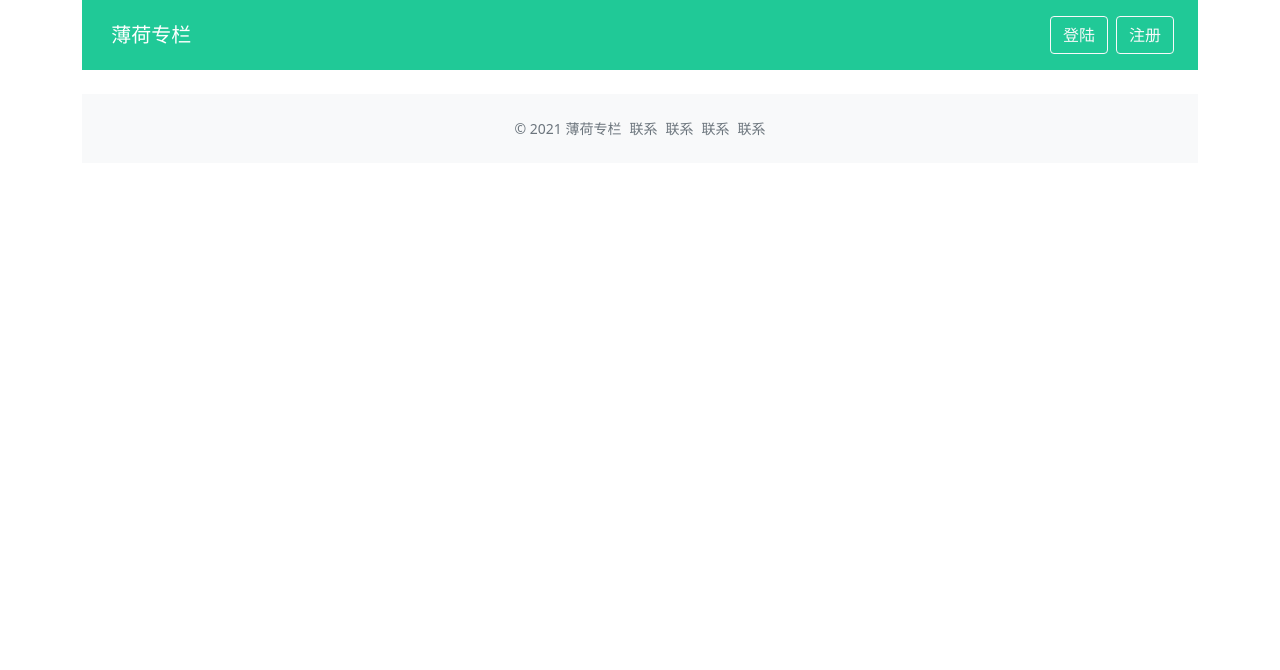
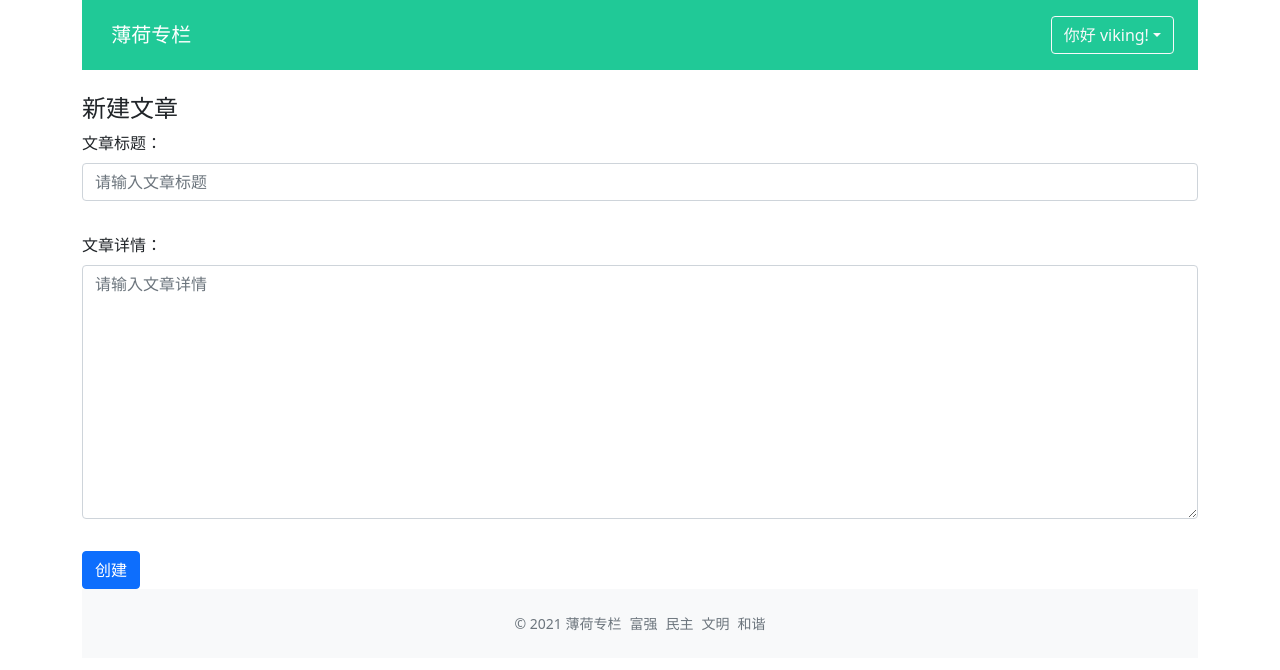
Before and after one commit to lxphhh/bohe, a Vue app: page /create in a window 1280 px wide. Shown: the top 670 px of the page. Built offline with nearby package versions, Linux system fonts and the light colour scheme; a small style sheet from the web is missing.

Commit message:
2021-5-19 正在进行路由守卫的开发

```diff
--- a/src/components/Dropdown.vue
+++ b/src/components/Dropdown.vue
@@ -11,7 +11,11 @@
     <a href="#" class="btn btn-outline-light my-2 dropdown-toggle" @click.prevent="toggleOpen">
       {{ title }}
     </a>
-    <ul class="dropdown-menu" :style="{ display: 'block', textAlign: 'center' }" v-if="isOpen">
+    <ul
+      class="dropdown-menu"
+      :style="{ display: 'block', textAlign: 'left', width: '100px' }"
+      v-if="isOpen"
+    >
       <!-- 自定义下拉框 slot 默认名字是default 并且只要一个slot的时候不需要名字-->
       <slot></slot>
     </ul>
--- a/src/components/GlobalHeader.vue
+++ b/src/components/GlobalHeader.vue
@@ -25,7 +25,9 @@
     <ul v-else class="list-inline mb-0">
       <li class="list-inline-item">
         <dropdown :title="`你好 ${user.name}!`">
-          <dropdown-item><a href="#" class="dropdown-item">新建文章</a></dropdown-item>
+          <dropdown-item>
+            <router-link to="/create" class="dropdown-item">新建文章</router-link>
+          </dropdown-item>
           <dropdown-item disabled><a href="#" class="dropdown-item">编辑资料</a></dropdown-item>
           <dropdown-item><a href="#" class="dropdown-item">退出登录</a></dropdown-item>
         </dropdown>
--- a/src/components/PageFooter.vue
+++ b/src/components/PageFooter.vue
@@ -1,7 +1,7 @@
 <!--
  * @Author: your name
  * @Date: 2021-05-17 16:15:13
- * @LastEditTime: 2021-05-18 09:04:23
+ * @LastEditTime: 2021-05-19 10:27:27
  * @LastEditors: Please set LastEditors
  * @Description: In User Settings Edit
  * @FilePath: \bohe\src\components\footer.vue
@@ -11,10 +11,10 @@
     <small>
       <ul class="list-inline mb-0">
         <li class="list-inline-item">© 2021 薄荷专栏</li>
-        <li class="list-inline-item">联系</li>
-        <li class="list-inline-item">联系</li>
-        <li class="list-inline-item">联系</li>
-        <li class="list-inline-item">联系</li>
+        <li class="list-inline-item">富强</li>
+        <li class="list-inline-item">民主</li>
+        <li class="list-inline-item">文明</li>
+        <li class="list-inline-item">和谐</li>
       </ul>
     </small>
   </footer>
--- a/src/components/ValidateInput.vue
+++ b/src/components/ValidateInput.vue
@@ -5,11 +5,13 @@
   //TODO 实现规则的校验集合，并且可以校验多种类型的代码，string，email，password，null校验并且支持可拓展性
   //TODO 需要让这个组件实现v-model 功能 :value="inputRef.val" @input="updateValue" 发送出去
   //TODO  v-bind="$attrs" 可以替换之前的类型，就可以支持选择类型了text password
+  //TODO 新增功能支持textarea
  * @FilePath: \bohe\src\components\ValidateInput.vue
 -->
 <template>
   <div class="validate-input-container pb-3">
     <input
+      v-if="tag !== 'textarea'"
       class="form-control"
       :value="inputRef.val"
       :class="{ 'is-invalid': inputRef.error }"
@@ -17,6 +19,16 @@
       @input="updateValue"
       v-bind="$attrs"
     />
+    <!-- 新增功能支持textarea -->
+    <textarea
+      v-else
+      class="form-control"
+      :value="inputRef.val"
+      :class="{ 'is-invalid': inputRef.error }"
+      @blur="validateInput"
+      @input="updateValue"
+      v-bind="$attrs"
+    ></textarea>
     <span v-if="inputRef.error" class="invalid-feedback">{{ inputRef.message }}</span>
   </div>
 </template>
@@ -37,17 +49,25 @@
 // *声明一个是RuleProps类型的数组 RulesProp
 export type RulesProp = RuleProp[]
 
+// *传入一个字符串的字面量，可以让用户手动添加类型
+export type TagType = 'input' | 'textarea'
+
 export default defineComponent({
   name: 'ValidateInput',
   props: {
     rules: Array as PropType<RulesProp>,
-    modelValue: String // 通过这个属性来支持v-model
+    modelValue: String, // 通过这个属性来支持v-model
+    // 通过这个属性来支持传入多个类型
+    tag: {
+      type: String as PropType<TagType>,
+      default: 'input' // *默认渲染input标签
+    }
   },
   // !禁用Arrts的继承，让这个元素不用传到上个元素的根节点
   inheritAttrs: false,
   setup(props, context) {
     // console.log(context.attrs)
-    // 输入要包含当前的值，包含错误，包含信息多对象集合
+    // *输入要包含当前的值，包含错误，包含信息多对象集合 采用reactive
     const inputRef = reactive({
       val: props.modelValue || '',
       error: false, // 没有错误
@@ -57,7 +77,7 @@
     const validateInput = () => {
       // 先判断传过来的rules有无
       if (props.rules) {
-        // every检查数组是否满足所有条件方法是否通过，通过就是true 一个不通过就是false
+        // ?every检查数组是否满足所有条件方法是否通过，通过就是true 一个不通过就是false
         const allPassed = props.rules.every((rule) => {
           let passed = true // 中间变量一开始通过
           inputRef.message = rule.message
--- a/src/router.ts
+++ b/src/router.ts
@@ -1,9 +1,10 @@
 /*
  * @Author: your name
  * @Date: 2021-05-17 16:26:07
- * @LastEditTime: 2021-05-18 08:56:37
+ * @LastEditTime: 2021-05-19 11:59:04
  * @LastEditors: Please set LastEditors
- * @Description: In User Settings Edit
+ * @Description: 路由页面
+   TODO:需要一个功能,路由守卫,当用户没有登录的时候不让用户登录我们的主页面
  * @FilePath: \bohe\src\router.ts
  */
 import { createRouter, createWebHistory } from 'vue-router'
@@ -12,6 +13,8 @@
 import Home from './views/Home.vue'
 import Login from './views/Login.vue'
 import ColumnDetail from './views/ColumnDetail.vue'
+import CreatePost from './views/CreatePost.vue'
+import store from './store'
 
 const router = createRouter({
   history: routerHistory,
@@ -24,7 +27,16 @@
     {
       path: '/login',
       name: 'login',
-      component: Login
+      component: Login,
+      // 假如已经登录了
+      meta: { requiredAlreadyLogin: true }
+    },
+    {
+      path: '/create',
+      name: 'create',
+      component: CreatePost,
+      // ?路由元信息
+      meta: { requiredLogin: true }
     },
     {
       path: '/column/:id', // 动态路由拼id
@@ -33,5 +45,20 @@
     }
   ]
 })
+// ?全局前置守卫 按照创建顺序依次调用异步解析执行
+// ?to去那里,from从哪里来,next
+// *next() // 有点像koa的洋葱模型 一层层往下走
+router.beforeEach((to, from, next) => {
+  console.log('to.meta', to.meta)
+  // !to.meta.requiredLogin有这个login,同时用户的登录信息没有默认跳转登录页面
+  if (to.meta.requiredLogin && !store.state.user.isLogin) {
+    // !没有默认跳转登录页面
+    next({ name: 'login' })
+  } else if (to.meta.requiredAlreadyLogin && store.state.user.isLogin) {
+    next('/')
+  } else {
+    next()
+  }
+})
 
 export default router
--- a/src/store.ts
+++ b/src/store.ts
@@ -1,20 +1,31 @@
 /*
  * @Author: your name
  * @Date: 2021-05-18 11:17:57
- * @LastEditTime: 2021-05-18 16:32:54
+ * @LastEditTime: 2021-05-19 11:59:15
  * @LastEditors: Please set LastEditors
  * @Description: Vuex
  * @FilePath: \bohe\src\store.ts
  */
 import { createStore } from 'vuex'
 
-import { testData, testPosts, ColumnProps, PostProps } from './testData'
+import { testData, testPosts, ColumnProps } from './testData'
 
 // 用户需要存在的信息
 export interface UserProps {
   isLogin: boolean
   id?: string // 这两种类型可以不传，因为有isLogin的存在
   name?: string
+  columnId?: number // 作者对应创建的专栏
+}
+
+// 一篇文章所需要的有的信息有
+export interface PostProps {
+  id: number // 唯一id
+  title: string // 标题
+  content: string // 内容
+  image?: string // 图片
+  createdAt: string // 创建时间
+  columnId: number // 为了分页
 }
 
 // 使用TS规定整个store的类型全局
@@ -28,12 +39,17 @@
   state: {
     columns: testData,
     posts: testPosts,
-    user: { isLogin: false }
+    // user: { isLogin: false }
+    user: { isLogin: true, name: 'viking', columnId: 1 }
   },
   mutations: {
     login(state) {
-      // 采用新对象替换掉老对象 ...state.user 对象展开运算符
+      // ?采用新对象替换掉老对象 ...state.user 对象展开运算符
       state.user = { ...state.user, isLogin: true, name: '张三' }
+    },
+    // 处理新建文章的逻辑
+    createPost(state, newPost) {
+      state.posts.push(newPost)
     }
   },
   // 当值发生变化才会重新开始计算
@@ -54,6 +70,6 @@
     }
   }
 })
-console.log(store.state)
+// console.log(store.state)
 
 export default store
--- /dev/null
+++ b/src/views/CreatePost.vue
@@ -0,0 +1,92 @@
+<!--
+ * @Author: your name
+ * @Description: 创建文章
+ // TODO需求分析：一个文章作者对应一个专栏，一个专栏底下对应多篇文章，靠id来维系
+ * @FilePath: \bohe\src\views\CreatePost.vue
+-->
+<template>
+  <div class="create-post-page">
+    <h4>新建文章</h4>
+    <validate-form @form-submit="onFormSubmit">
+      <div class="mb-3">
+        <label class="form-label">文章标题：</label>
+        <validate-input
+          tag="input"
+          type="text"
+          :rules="titleRules"
+          v-model="titleVal"
+          placeholder="请输入文章标题"
+        />
+      </div>
+      <div class="mb-3">
+        <label class="form-label">文章详情：</label>
+        <validate-input
+          rows="10"
+          type="text"
+          tag="textarea"
+          placeholder="请输入文章详情"
+          :rules="contentRules"
+          v-model="contentVal"
+        />
+      </div>
+      <template #submit>
+        <button class="btn btn-primary btn-large">创建</button>
+      </template>
+    </validate-form>
+  </div>
+</template>
+
+<script lang="ts">
+import { defineComponent, ref } from 'vue'
+import { useStore } from 'vuex'
+import { useRouter } from 'vue-router'
+
+import { GlobalDataProps, PostProps } from '../store'
+import ValidateInput, { RulesProp } from '../components/ValidateInput.vue'
+import ValidateForm from '../components/ValidateForm.vue'
+
+export default defineComponent({
+  name: 'Login',
+  components: {
+    ValidateInput,
+    ValidateForm
+  },
+  setup() {
+    const store = useStore<GlobalDataProps>()
+    const router = useRouter()
+    const titleVal = ref('')
+    const titleRules: RulesProp = [{ type: 'required', message: '文章标题不能为空' }]
+    const contentVal = ref('')
+    const contentRules: RulesProp = [{ type: 'required', message: '文章详情不能为空' }]
+    const onFormSubmit = (result: boolean) => {
+      if (result) {
+        // 拿columnId
+        const { columnId } = store.state.user
+        // *新建文章 模拟
+        if (columnId) {
+          const newPost: PostProps = {
+            id: new Date().getTime(),
+            title: titleVal.value,
+            content: contentVal.value,
+            columnId, // 有可能是undefined ,加一层存在判断
+            createdAt: new Date().toLocaleString()
+          }
+          // 向vuex提交一个同步的变化
+          store.commit('createPost', newPost)
+          router.push({
+            name: 'column',
+            params: { id: columnId }
+          })
+        }
+      }
+    }
+    return {
+      titleRules,
+      titleVal,
+      contentVal,
+      contentRules,
+      onFormSubmit
+    }
+  }
+})
+</script>
```
